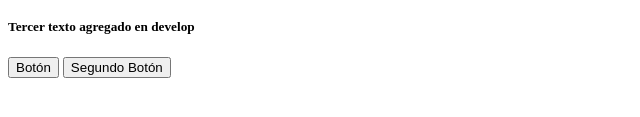
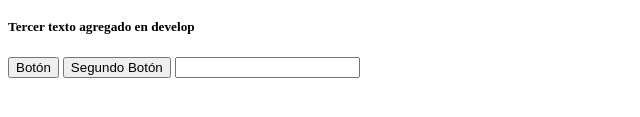
Before and after one commit to fabricioam32/curso-git, a plain HTML site: page index.html in a window 1280 px wide. Shown: the part 191-308 px from the top of the page, without its empty margins (0-640 px from the left). Drawn offline with Linux system fonts and the light colour scheme.

Commit message:
Se agregó input, directo a master

```diff
--- a/index.html
+++ b/index.html
@@ -13,5 +13,6 @@
     <h5>Tercer texto agregado en develop</h5>
     <button>Botón</button>
     <button>Segundo Botón</button>
+    <input type="text" name="firts_name" id="name">
 </body>
 </html>
```
